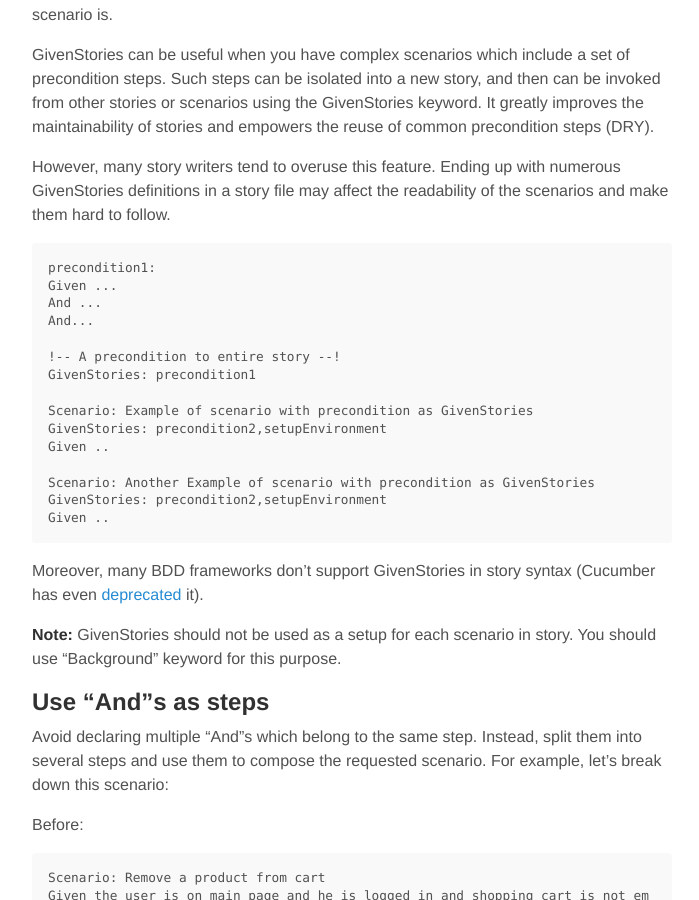
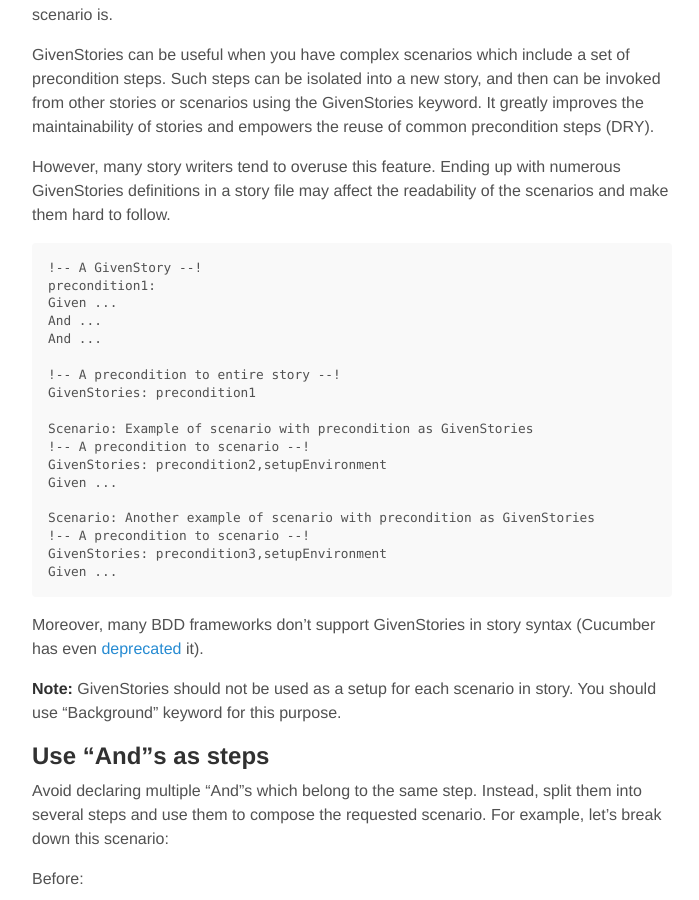
Before and after one commit to waseemh/waseemh.github.io_F, a Jekyll site: the page built from _posts/2014-08-25-writing-better-bdd-stories.md, in a window 1280 px wide and 900 px high, scrolled down 2801 px. Shown: the whole window, without its empty margins (288-987 px from the left). Built offline with Jekyll 4.4.1, drawn with Linux system fonts in a browser that asks for light colours; Markdown is read by kramdown in place of the engine named in the settings.

Commit message:
minor fix

```diff
--- a/_posts/2014-08-25-writing-better-bdd-stories.md
+++ b/_posts/2014-08-25-writing-better-bdd-stories.md
@@ -82,21 +82,24 @@ GivenStories can be useful when you have complex scenarios which include a set o
 
 However, many story writers tend to overuse this feature. Ending up with numerous GivenStories definitions in a story file may affect the readability of the scenarios and make them hard to follow.
 
+	!-- A GivenStory --!
 	precondition1:
 	Given ...
 	And ...
-	And...
+	And ...
 
 	!-- A precondition to entire story --!
 	GivenStories: precondition1
 
 	Scenario: Example of scenario with precondition as GivenStories
+	!-- A precondition to scenario --!
 	GivenStories: precondition2,setupEnvironment
-	Given ..
+	Given ...
 
-	Scenario: Another Example of scenario with precondition as GivenStories
-	GivenStories: precondition2,setupEnvironment
-	Given ..
+	Scenario: Another example of scenario with precondition as GivenStories
+	!-- A precondition to scenario --!
+	GivenStories: precondition3,setupEnvironment
+	Given ...
 
 Moreover, many BDD frameworks don't support GivenStories in story syntax (Cucumber has even [deprecated](http://blog.josephwilk.net/ruby/cucumber-waves-goodbye-to-givenscenario.html) it).
 
```
